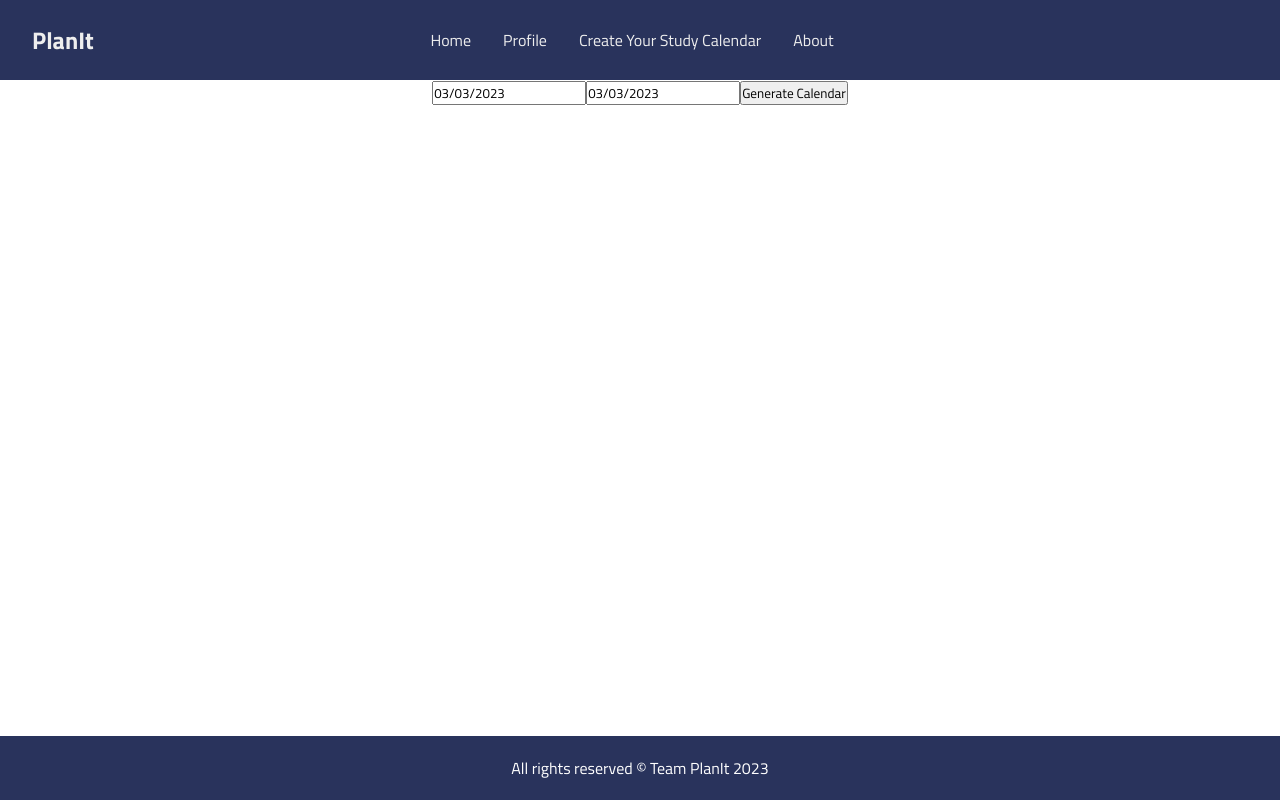
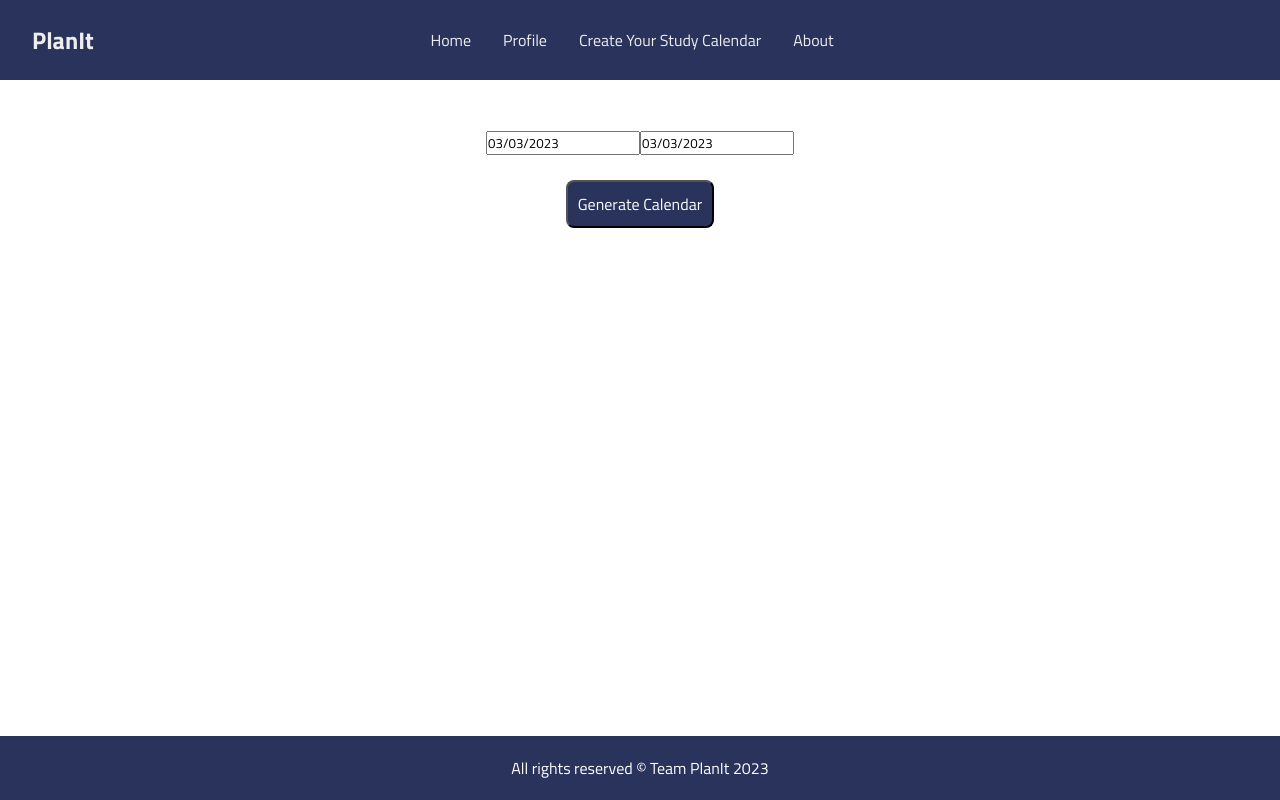
Before and after one commit to Danielsio/planit, a React (Create React App) app: page /generate-calendar in a window 1280 px wide. Built offline with nearby package versions, Linux system fonts and the light colour scheme.

Commit message:
added styles to generate button

```diff
--- a/src/index.css
+++ b/src/index.css
@@ -119,3 +119,23 @@ p .home-page-welcome-text {
 .about-text {
   text-align: center;
 }
+
+.generate-button {
+  font-size: 16px;
+  border-radius: 8px;
+  background-color: #29335c; /* Green */
+  color: white;
+  transition-duration: 0.4s;
+  margin-top: 25px;
+  padding: 10px;
+}
+
+.generate-button:hover {
+  background-color: white;
+  border: 2px solid #29335c;
+  color: black;
+}
+
+.date-picker {
+  margin-top: 50px;
+}
--- a/src/pages/GenerateCalendar.js
+++ b/src/pages/GenerateCalendar.js
@@ -63,6 +63,7 @@ const GenerateCalendar = () => {
     <>
       <div>
         <center>
+          <div className="date-picker">
             <DatePicker
               selected={startDate}
               onChange={(date) => setStartDate(date)}
@@ -71,7 +72,10 @@ const GenerateCalendar = () => {
               selected={endDate}
               onChange={(date) => setEndDate(date)}
             />
-          <button onClick={handleGenerate}>Generate Calendar</button>
+          </div>
+          <button className="generate-button" onClick={handleGenerate}>
+            Generate Calendar
+          </button>
         </center>
       </div>
     </>
```
Lines whose indentation alone changed are shown as unchanged.
